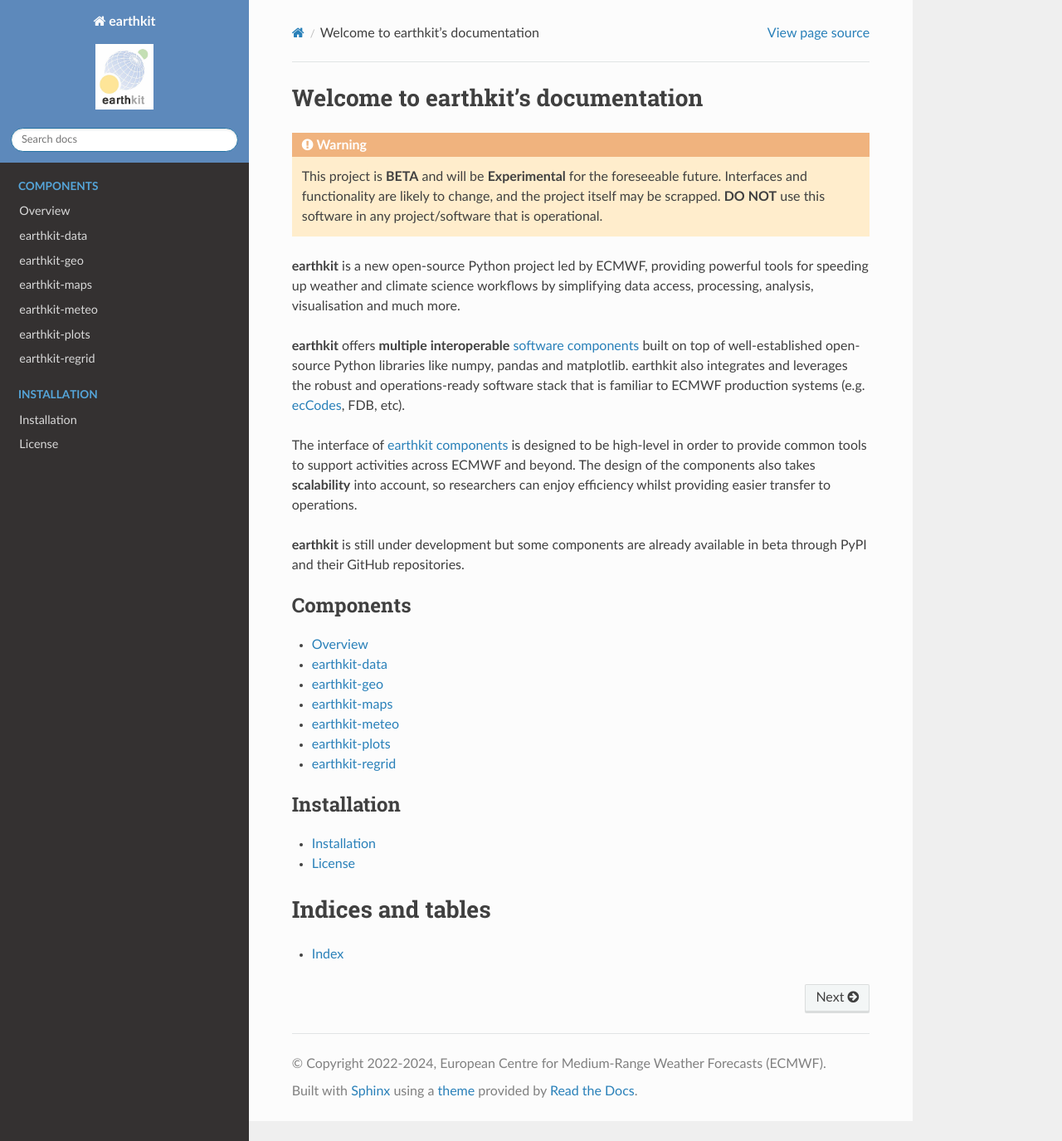
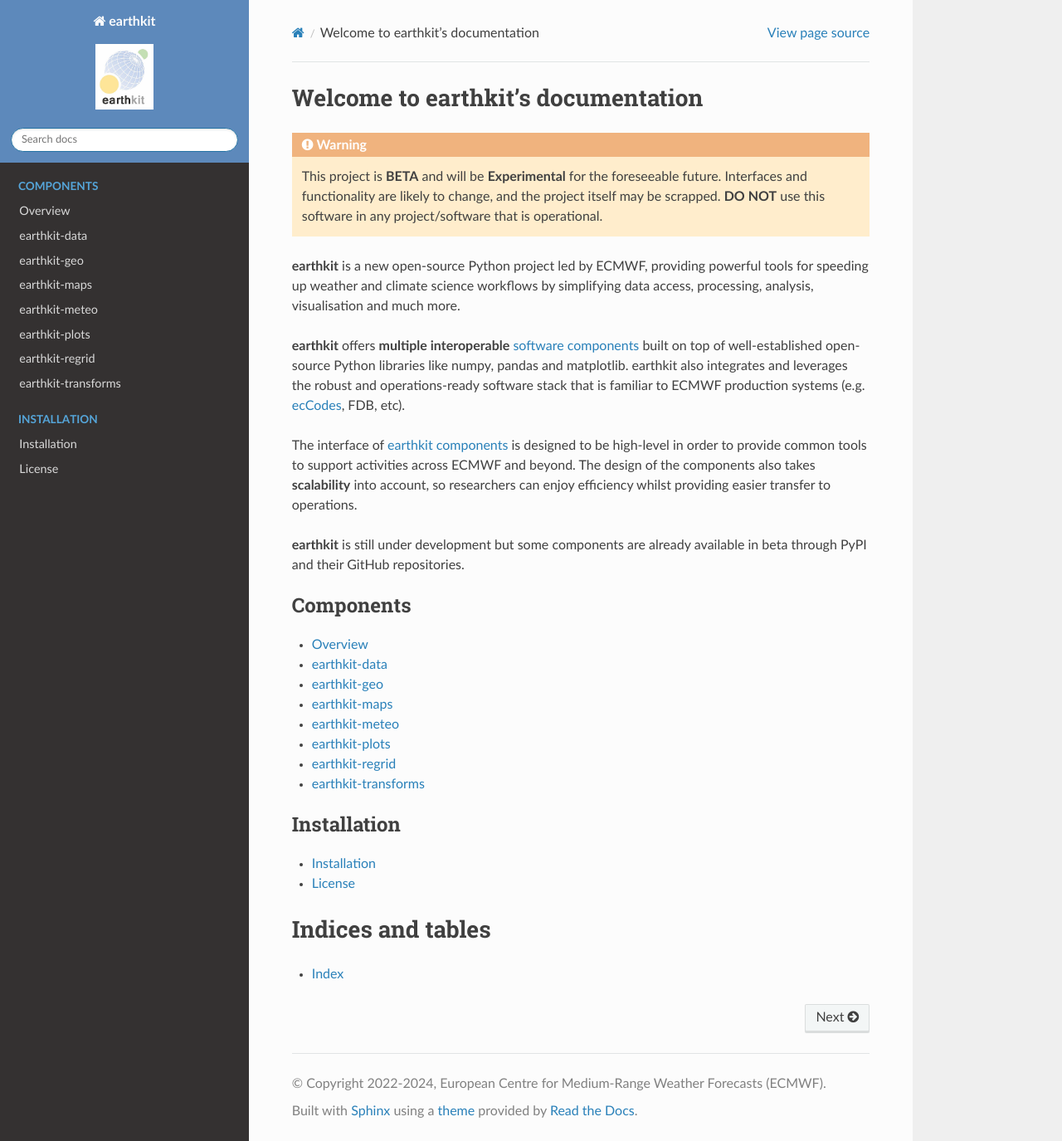
Before and after one commit to ecmwf/earthkit, a Sphinx documentation site: the page built from docs/index.rst, in a window 1280 px wide and 1375 px high. Shown: the whole window at 83% size. Built offline with Sphinx 7.4.7 and the Read the Docs theme 2.0.0, drawn with Linux system fonts in a browser that asks for light colours.

Commit message:
updated docs references to ek-transforms

```diff
--- a/docs/components_overview.rst
+++ b/docs/components_overview.rst
@@ -32,3 +32,6 @@
     * - :xref:`earthkit-regrid`
       - Regridding of geospatial data.
       -
+    * - :xref:`earthkit-transforms`
+      - Aggregation and transformation of geospatial data.
+      -
--- a/docs/conf.py
+++ b/docs/conf.py
@@ -85,6 +85,10 @@
         "earthkit-regrid",
         "https://earthkit-regrid.readthedocs.io",
     ),
+    "earthkit-transforms": (
+        "earthkit-transforms",
+        "https://earthkit-transforms.readthedocs.io",
+    ),
     "eccodes": (
         "ecCodes",
         "https://confluence.ecmwf.int/display/ECC/ecCodes+Home",
--- a/docs/index.rst
+++ b/docs/index.rst
@@ -32,6 +32,7 @@
     earthkit-meteo <https://earthkit-meteo.readthedocs.io>
     earthkit-plots <https://pypi.org/project/earthkit-plots>
     earthkit-regrid <https://earthkit-regrid.readthedocs.io>
+    earthkit-transforms <https://earthkit-transforms.readthedocs.io>
 
 .. toctree::
    :maxdepth: 1
--- a/src/earthkit/__init__.py
+++ b/src/earthkit/__init__.py
@@ -22,6 +22,7 @@
 import earthkit.meteo as meteo
 import earthkit.plots as plots
 import earthkit.regrid as regrid
+import earthkit.transforms as transforms
 
 __all__ = [
     "data",
@@ -30,5 +31,6 @@
     "meteo",
     "plots",
     "regrid",
+    "transforms",
     "__version__",
 ]
```
